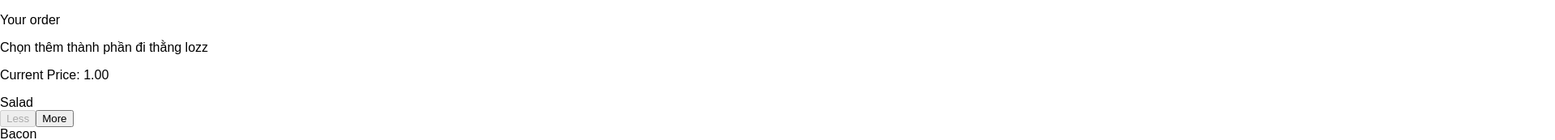
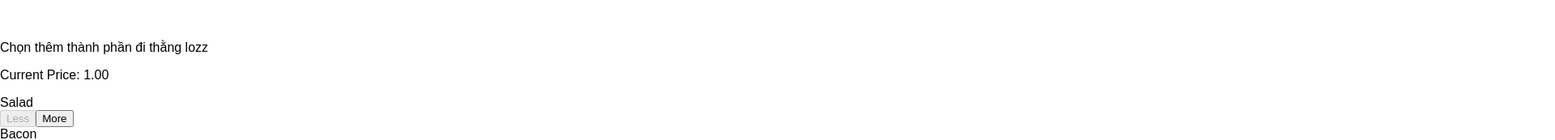
Before and after one commit to Duchieuctk41/small-project, a React (Create React App) app: page / in a window 1280 px wide. Shown: the top 173 px of the page at 81% size, 1920 px wide, since content can reach past the window. Built offline with nearby package versions, Linux system fonts and the light colour scheme.

Commit message:
[1.0.0] add show ordersummary.

```diff
--- a/src/Components/BuildControls/BuildControls.js
+++ b/src/Components/BuildControls/BuildControls.js
@@ -24,7 +24,7 @@ const buildControls = props => (
 
         <button
             className={classes.OrderButton}
-            onClick={props.order}
+            onClick={props.ordered}
         >Order</button>
     </div>
 );
--- a/src/UI/Modal/Modal.js
+++ b/src/UI/Modal/Modal.js
@@ -2,7 +2,9 @@ import React from 'react';
 import classes from './Modal.css';
 
 const modal = props => (
-    <div className={classes.Modal}>
+    <div
+        className={classes.Modal}
+        style={{transform: props.show ? 'translateY(0)' : 'translate(1100vh)'}}>
         {props.children}
     </div>
 );
--- a/src/container/BurgerBuilder/BurgerBuilder.js
+++ b/src/container/BurgerBuilder/BurgerBuilder.js
@@ -63,7 +63,7 @@ class BurgerBuilder extends Component {
         });
     }
 
-    order = () => {
+    orderedHandler = () => {
         this.setState({purchasing: true});
     }
 
@@ -78,7 +78,7 @@ class BurgerBuilder extends Component {
         }
         return (
             <Aux>
-                <Modal>
+                <Modal show={this.state.purchasing}>
                     <OrderSummary />
                 </Modal>
                 <Burger ingredients={this.state.ingredients}/>
@@ -87,7 +87,7 @@ class BurgerBuilder extends Component {
                     ingredientRemoved={this.removeIngredientHandler}
                     disabled={disabledHandler}
                     price={this.state.totalPrice}
-                    order={this.order}
+                    ordered={this.orderedHandler}
                 />
             </Aux>
         );
```
